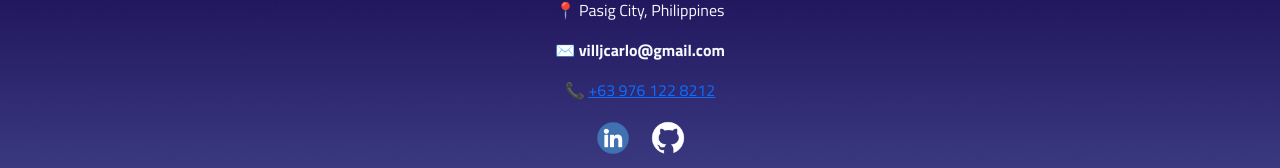
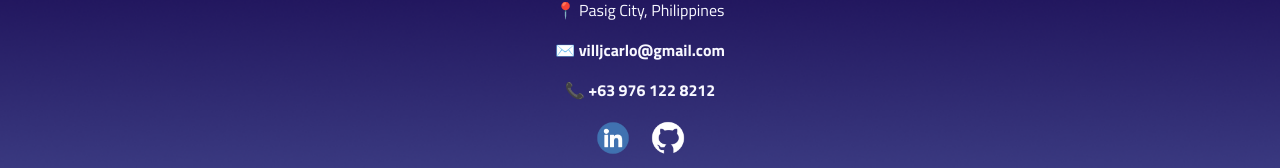
Before and after one commit to villjcarlo/portfolio-villanueva, a React (Create React App) app: page /body in a window 1280 px wide. Shown: the part 1698-1866 px from the top of the page. Built offline with nearby package versions, Linux system fonts and the light colour scheme; a web font is replaced by a local one.

Commit message:
Update App.css

```diff
--- a/src/App.css
+++ b/src/App.css
@@ -260,7 +260,7 @@ body {
   padding: 40px 20px;
 }
 
-.email-link, phone-link {
+.email-link, .phone-link {
   color: ghostwhite;
   text-decoration: none;
   font-weight: bold;
```
